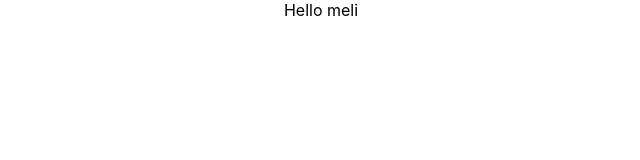
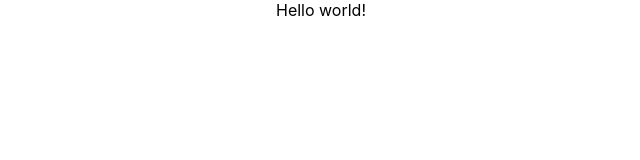
Before and after one commit to lucasfarias2/react-academy-intro-create, a React (Create React App) app: page / in a window 1280 px wide. Shown: the top 160 px of the page, without its empty margins (319-959 px from the left). Built offline with nearby package versions, Linux system fonts and the light colour scheme.

Commit message:
ReactDOM.render

```diff
--- a/src/App.js
+++ b/src/App.js
@@ -1,10 +1,12 @@
-import React, { Component } from 'react';
+import React from 'react';
 import './App.css';
 
-class App extends Component {
+class App extends React.Component {
   render() {
     return (
-      React.createElement('div', { className: "App" }, "Hello meli")
+      <div className="App">
+        Hello world!
+      </div>
     );
   }
 }
--- a/src/index.js
+++ b/src/index.js
@@ -4,7 +4,7 @@ import './index.css';
 import App from './App';
 import * as serviceWorker from './serviceWorker';
 
-ReactDOM.render(React.createElement(App, null), document.getElementById('root'));
+ReactDOM.render(<App />, document.getElementById('root'));
 
 // If you want your app to work offline and load faster, you can change
 // unregister() to register() below. Note this comes with some pitfalls.
```
